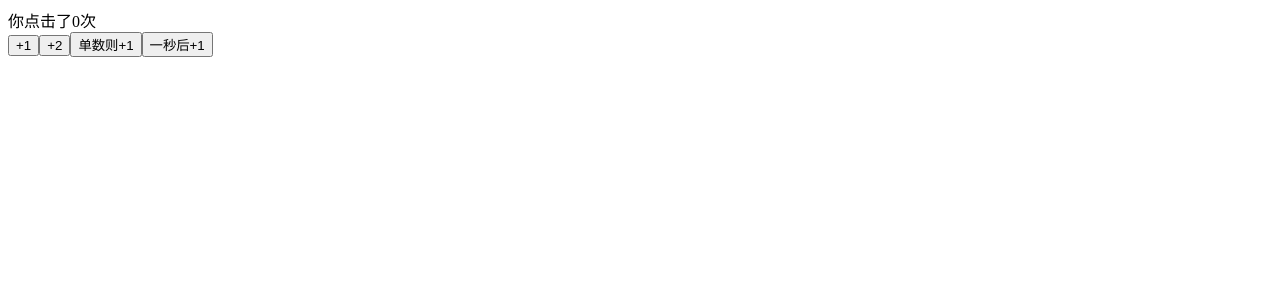
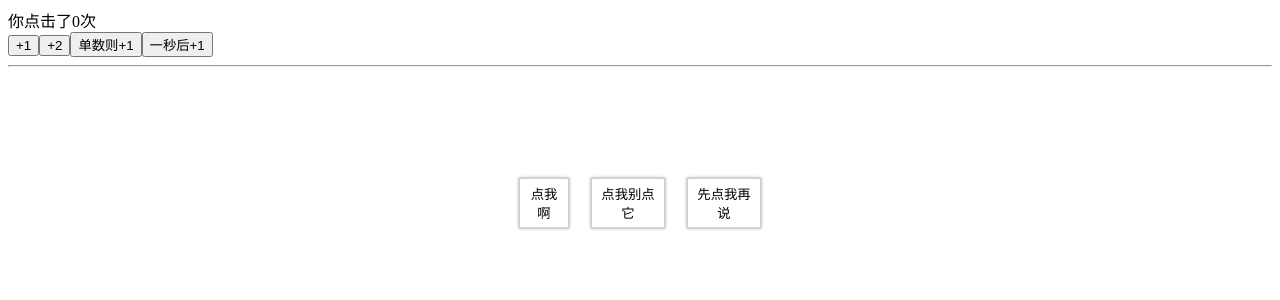
Before and after one commit to hejianxinsir/react-fourButtons, a React (Create React App) app: page / in a window 1280 px wide. Shown: the top 300 px of the page. Built offline with nearby package versions, Linux system fonts and the light colour scheme.

Commit message:
按钮动画完成

```diff
--- a/src/App.js
+++ b/src/App.js
@@ -1,5 +1,7 @@
 import React, {Component} from 'react';
 import { connect } from 'react-redux';
+import Button from './components/button';
+import './css/App.css';
 
 
 class App extends Component {
@@ -12,6 +14,13 @@ class App extends Component {
         <button onClick={()=>this.props.add2()}>+2</button>
         <button onClick={()=>{this.props.add3(recordN)}}>单数则+1</button>
         <button onClick={()=>this.props.add4()}>一秒后+1</button>
+        <hr/>
+
+        <div className="btns">
+          <Button value="点我啊"></Button>
+          <Button value="点我别点它"></Button>
+          <Button value="先点我再说"></Button>
+        </div>
       </div>
     )
   }
--- /dev/null
+++ b/src/components/button.js
@@ -0,0 +1,53 @@
+import React, {Component} from 'react';
+import '../css/button.css';
+
+export default class Button extends Component{
+  constructor(props){
+    super(props)
+    this.state = {
+      active: false,
+      deltaX: 0,
+      deltaY: 0
+    }
+    this.myRef = React.createRef();
+  }
+
+  x(e){
+    let {x, y} = this.myRef.current.getBoundingClientRect()
+    let {clientX, clientY} = e
+    let deltaX = clientX - x -3
+    let deltaY = clientY - y -3
+    console.log(deltaX, deltaY)
+
+    this.setState({
+      active: true,
+      deltaX: deltaX,
+      deltaY: deltaY
+    })
+  }
+
+  y(){
+    this.setState({
+      active: false
+    })
+  }
+
+  render(props){
+    return (
+      <div>
+        <button
+          ref={this.myRef}
+          className="btn1"
+          onClick={this.x.bind(this)}
+        >
+          <span className="btn-font">{this.props.value}</span>
+          {
+            this.state.active === true ? <span className="span"
+              onAnimationEnd={this.y.bind(this)}
+              style={{left: this.state.deltaX, top: this.state.deltaY}}></span> : ''
+          }
+        </button>
+      </div>
+    )
+  }
+}
--- /dev/null
+++ b/src/css/App.css
@@ -0,0 +1,6 @@
+.btns{
+  display: flex;
+  align-items: center;
+
+  margin: 100px 500px;
+}
--- /dev/null
+++ b/src/css/button.css
@@ -0,0 +1,41 @@
+
+.btn1{
+  padding: 5px 8px;
+  margin: 10px;
+  background: #fff;
+  box-shadow: 0 0 3px rgba(0,0,0,0.2);
+  color: #000;
+  border-radius: 3px;
+  border: 2px solid lightgray;
+
+  position: relative;
+  overflow: hidden;
+}
+
+.btn1:focus{
+  outline: none;
+  border: 2px solid brown;
+}
+
+.span{
+  width: 5px; height: 5px;
+  border: 1px solid lightgray;
+  display: inline-block;
+  background: lightgray;
+  opacity: 0.3;
+  border-radius: 50%;
+  animation: 0.5s big forwards;
+
+  position: absolute;
+  z-index: 0;
+}
+
+.btn-font{
+  position: relative;
+  z-index: 1;
+}
+
+@keyframes big{
+  0%{transform: scale(0.1)}
+  100%{transform: scale(18)}
+}
```
